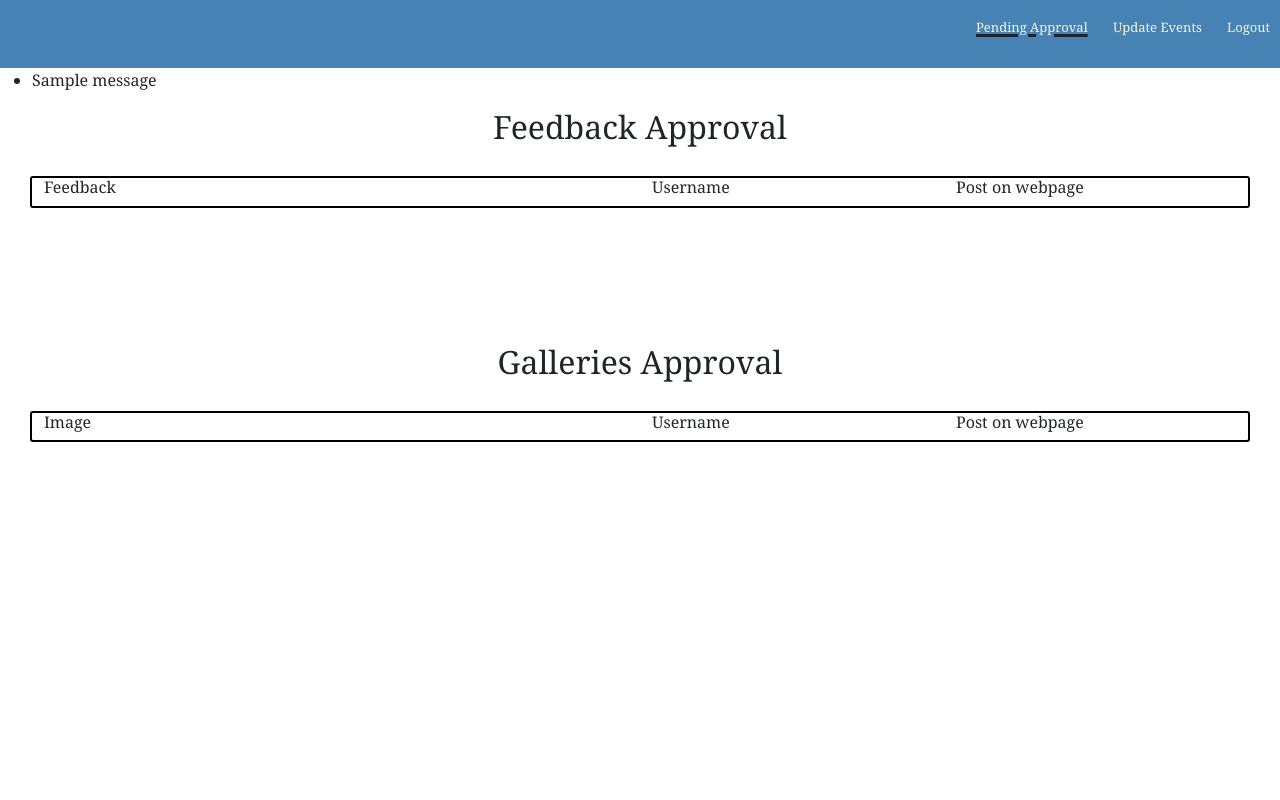
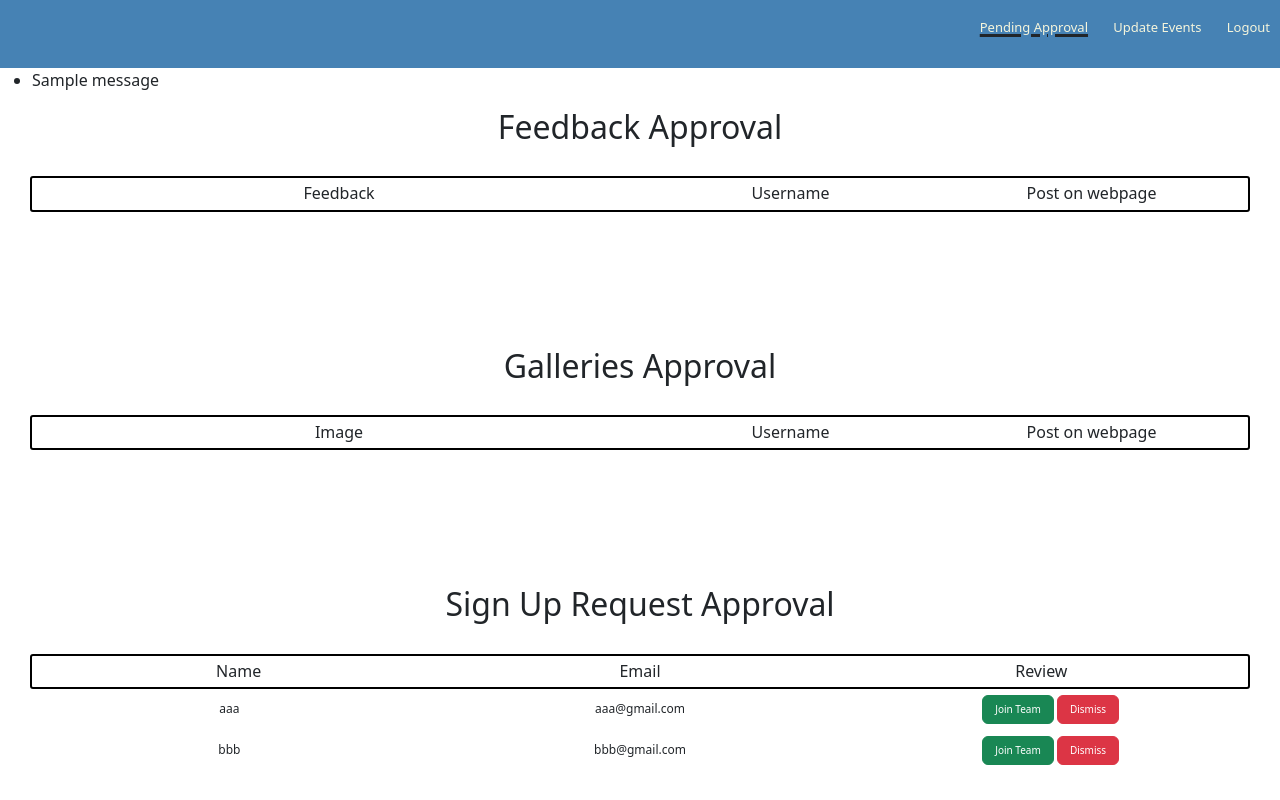
Before and after one commit to waiyeewwy/nUWAy, a Flask app: page /approval in a window 1280 px wide. Run offline with Flask 2, Linux system fonts and the light colour scheme; a user stored in the database is signed in; data comes from the database, SQL or seed files in the repository; tables that the repository leaves empty hold one stand-in row (values such as "Sample post"); one stand-in notice (Sample message) is shown.

Commit message:
join team sign up done

```diff
--- a/app/routes.py
+++ b/app/routes.py
@@ -2,8 +2,8 @@ from re import S
 from app import app, db
 from flask import render_template, flash, redirect, url_for, request, jsonify
 from flask_login import current_user, login_user,login_required,logout_user
-from app.models import User
-from app.forms import LoginForm
+from app.models import User, Jointeam
+from app.forms import LoginForm, SignUpForm
 from werkzeug.urls import url_parse
 
 from sqlalchemy import func
@@ -35,9 +35,15 @@ def media():
 
 # Contact us page
 #----------------------------------------------------------
-@app.route('/contact', methods=['GET'])
+@app.route('/contact', methods=['GET','POST'])
 def contact():
-    return render_template("contact.html", contact=True)
+    form = SignUpForm()
+    if form.validate_on_submit():
+        user = Jointeam(email=form.email.data.lower(), name=form.name.data, approved=False)
+        db.session.add(user)
+        db.session.commit()
+        flash('You have succesfully submitted your interest, our team will contact you by email shortly.')
+    return render_template('contact.html', title="Contact Us", form=form, contact=True)
 
 
 
@@ -51,13 +57,13 @@ def adminlogin():
 
 
 
-# View feedback and post approved feedback
+# View feedback/galleries/join team requests
 #----------------------------------------------------------
 @app.route('/approval', methods=['GET', 'POST'])
-@login_required
+#@login_required
 def approval():
-
-    return render_template("approval.html", approval=True)
+    requests = Jointeam.query.all()
+    return render_template("approval.html", approval=True, requests=requests)
 
 
 
--- a/app/static/css/adminlogin.css
+++ b/app/static/css/adminlogin.css
@@ -24,7 +24,7 @@ button {
   margin: 8px 0;
   border: none;
   cursor: pointer;
-  width: 100%;
+  width: auto;
 }
 
 button:hover {
--- a/app/static/css/approval.css
+++ b/app/static/css/approval.css
@@ -17,5 +17,6 @@
 }
 
 .row{
-    font-size: 10px;
+    font-size: 12px;
+	padding: 6px;
 }
--- a/app/static/css/base.css
+++ b/app/static/css/base.css
@@ -1,7 +1,7 @@
 @import url("https://fonts.googleapis.com/css2?family=Noto+Serif:ital,wght@0,400;0,700;1,400;1,700&display=swap");
 
 
-*{
+body{
     margin:0;
     padding:0;
     font-family: 'Noto Serif', serif;
@@ -278,3 +278,9 @@ input[type=submit]:hover{
 button:hover{
     cursor:pointer;
 }
+
+.submit{
+    padding-top: 2%;
+    width: 80%;
+    margin:auto;
+}
--- a/app/templates/adminbase.html
+++ b/app/templates/adminbase.html
@@ -12,6 +12,7 @@
         {% endif %}
 
         <link rel = 'stylesheet' href = '../static/css/base.css'>
+        <link rel = 'stylesheet' href = '../static/css/adminlogin.css'>
 
 
         <!-- To use bootstrap -->
--- a/app/templates/approval.html
+++ b/app/templates/approval.html
@@ -9,13 +9,13 @@
     <div class="container-fluid text-center" id="container">
         <div class="row">
             <div class="col-6 d-flex text-center">
-                <h6>Feedback</h6>
+                <h6 style="margin:auto">Feedback</h6>
             </div>
             <div class="col-3 d-flex text-center">
-                <h6>Username</h6>
+                <h6 style="margin:auto">Username</h6>
             </div>
             <div class="col-3 d-flex text-center">
-                <h6>Post on webpage</h6>
+                <h6 style="margin:auto">Post on webpage</h6>
             </div>
         </div>
     </div>
@@ -33,8 +33,8 @@
         </div>
         <div class="col-3 d-flex">
             <p style="margin:auto">
-                <button class="btn btn-success" onclick="approveFeedback('{{feedback.id}}')">Post</button>
-                <button class="delete btn btn-danger" onclick="dismissFeedback('{{feedback.id}}')">Dismiss</button>
+                <button class="btn btn-success" style="font-size:10px" onclick="approveFeedback('{{feedback.id}}')">Post</button>
+                <button class="btn btn-danger" style="font-size:10px" onclick="dismissFeedback('{{feedback.id}}')">Dismiss</button>
             </p>
         </div>
         {% endif %}
@@ -50,13 +50,13 @@
     <div class="container-fluid text-center" id="container">
         <div class="row">
             <div class="col-6 d-flex text-center">
-                <h6>Image</h6>
+                <h6 style="margin:auto">Image</h6>
             </div>
             <div class="col-3 d-flex text-center">
-                <h6>Username</h6>
+                <h6 style="margin:auto">Username</h6>
             </div>
             <div class="col-3 d-flex text-center">
-                <h6>Post on webpage</h6>
+                <h6 style="margin:auto">Post on webpage</h6>
             </div>
         </div>
     </div>
@@ -74,14 +74,58 @@
         </div>
         <div class="col-3 d-flex">
             <p style="margin:auto">
-                <button class="btn btn-success" onclick="approveImage('{{image.id}}')">Post</button>
-                <button class="delete btn btn-danger" onclick="dismissImage('{{image.id}}')">Dismiss</button>
+                <button class="btn btn-success" style="font-size:10px" onclick="approveImage('{{image.id}}')">Post</button>
+                <button class="btn btn-danger" style="font-size:10px" onclick="dismissImage('{{image.id}}')">Dismiss</button>
             </p>
         </div>
         {% endif %}
     </div>
     {% endfor %}
 </div>
+
+
+<br><br><br><br><br>
+
+
+<h2 class="pagetitle">Sign Up Request Approval</h2>
+
+<div class="container-holder">
+    <div class="container-fluid text-center" id="container">
+        <div class="row">
+            <div class="col-4 d-flex text-center">
+                <h6 style="margin:auto">Name</h6>
+            </div>
+            <div class="col-4 d-flex text-center">
+                <h6 style="margin:auto">Email</h6>
+            </div>
+            <div class="col-4 d-flex text-center">
+                <h6 style="margin:auto">Review</h6>
+            </div>
+        </div>
+    </div>
+
+    {% for request in requests %}
+
+    <div id="request.id" class="row">
+        {% if request.approved is sameas True %}
+        {% else %}
+        <div class="col-4 d-flex">
+            <p style="margin:auto;">{{request.name}}</p>
+        </div>
+        <div class="col-4 d-flex">
+            <p style="margin:auto;">{{request.email}}</p>
+        </div>
+        <div class="col-4 d-flex">
+            <p style="margin:auto">
+                <button class="btn btn-success" style="font-size:10px" onclick="approveRequest('{{request.id}}')">Join Team</button>
+                <button class="btn btn-danger" style="font-size:10px" onclick="dismissRequest('{{request.id}}')">Dismiss</button>
+            </p>
+        </div>
+        {% endif %}
+    </div>
+    {% endfor %}
+</div>
+
 
 
 <script>
--- a/app/templates/base.html
+++ b/app/templates/base.html
@@ -70,11 +70,11 @@
 
         {% with messages = get_flashed_messages() %}
             {% if messages %}
-                <ul>
+                <div>
                     {% for message in messages %}
-                        <li>{{ message }}</li>
+                        <p>{{ message }}</p>
                     {% endfor %}
-                </ul>
+                </div>
             {% endif %}
         {% endwith %}
 
```
Also changed, not shown: app/forms.py (+13 -1 lines), app/models.py (+13 -2 lines), app/templates/contact.html (+21 -3 lines), requirements.txt (+18 -27 lines), app.db.
